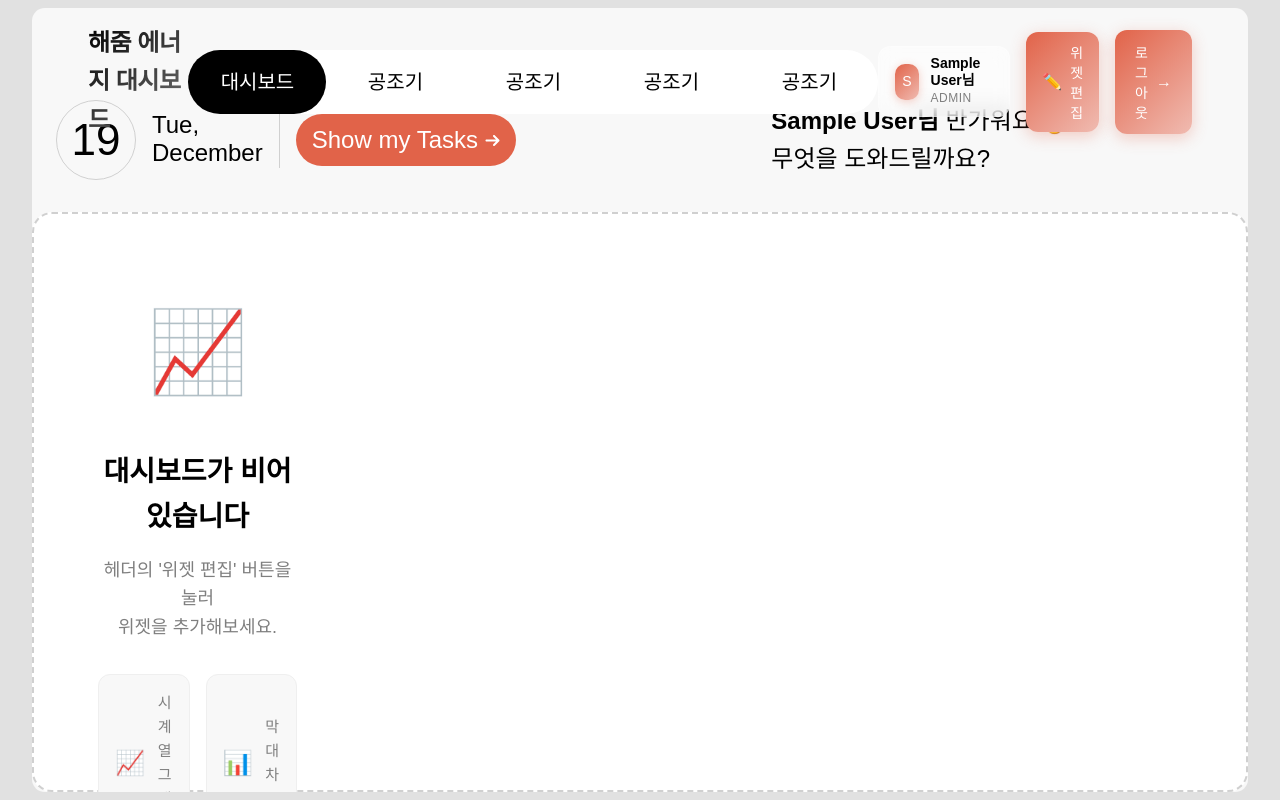
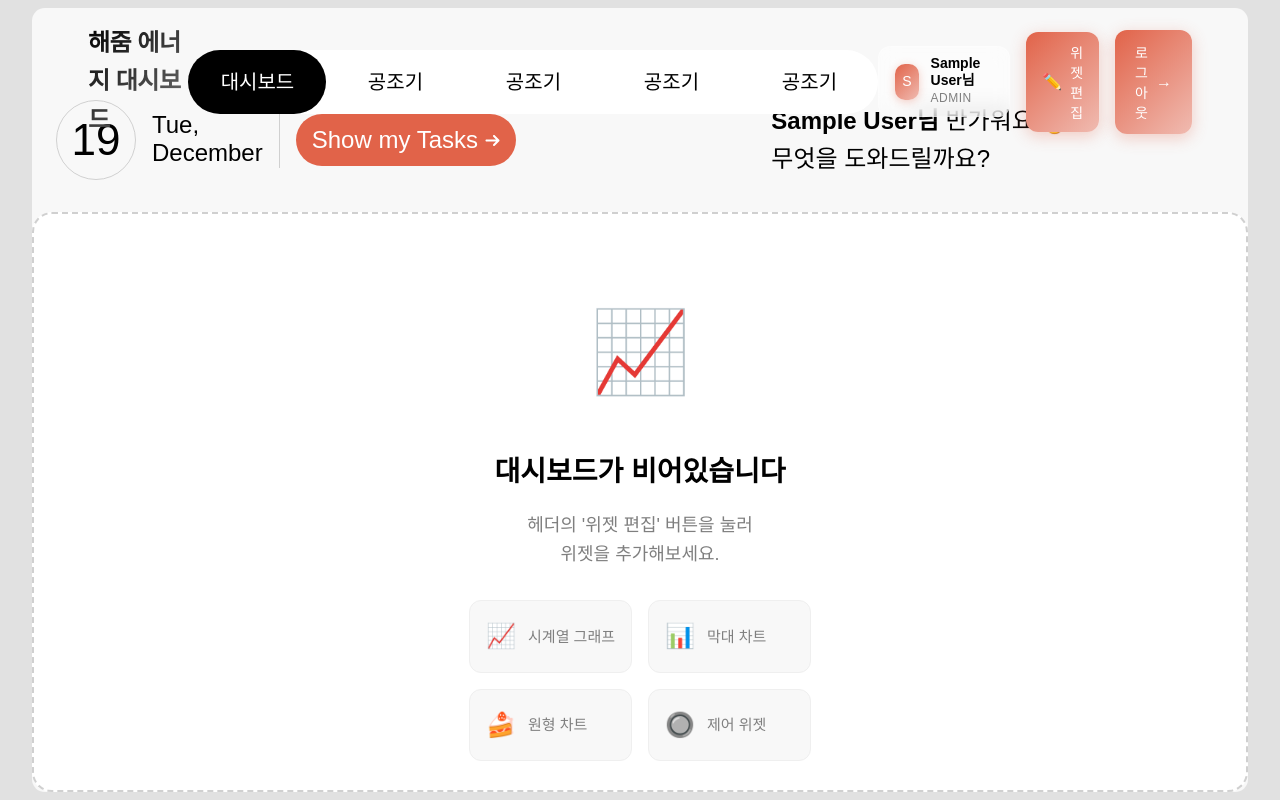
Before and after one commit to apple9710/haezoom, a Vue app: page /#/dashboard in a window 1280 px wide. Built offline with nearby package versions, Linux system fonts and the light colour scheme; sample sign-in values are in the browser's storage; a web font is replaced by a local one.

Commit message:
empty-state css수정

```diff
--- a/src/views/DashboardView-styles.css
+++ b/src/views/DashboardView-styles.css
@@ -350,6 +350,8 @@ background-color: var(--color-bg-white);
   max-width: 600px;
   padding: 60px 40px;
   grid-column : 1/ 5;
+  margin: 0 auto;
+  grid-area: 1/ span 16;
 }
 
 .empty-icon {
```
